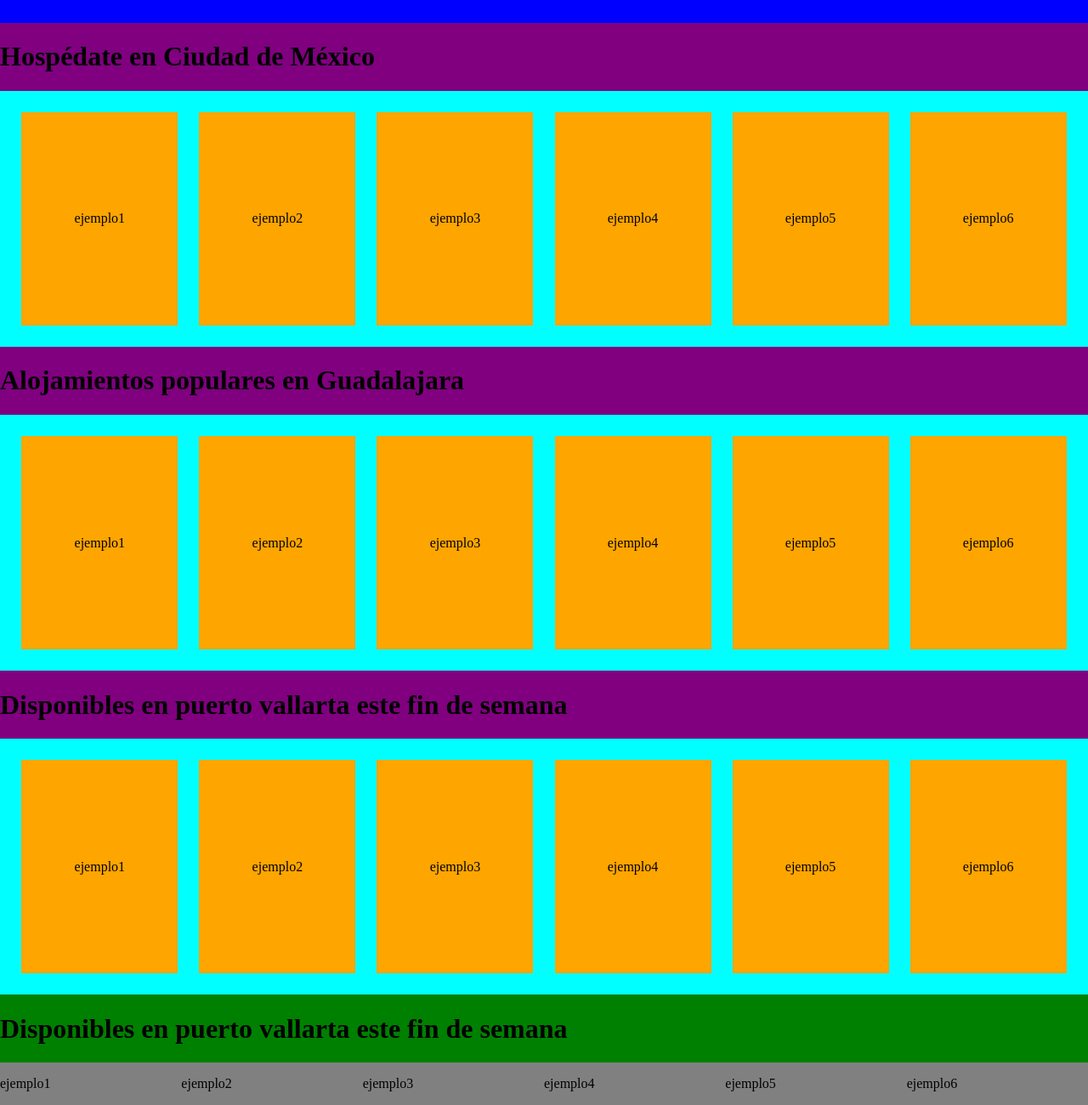
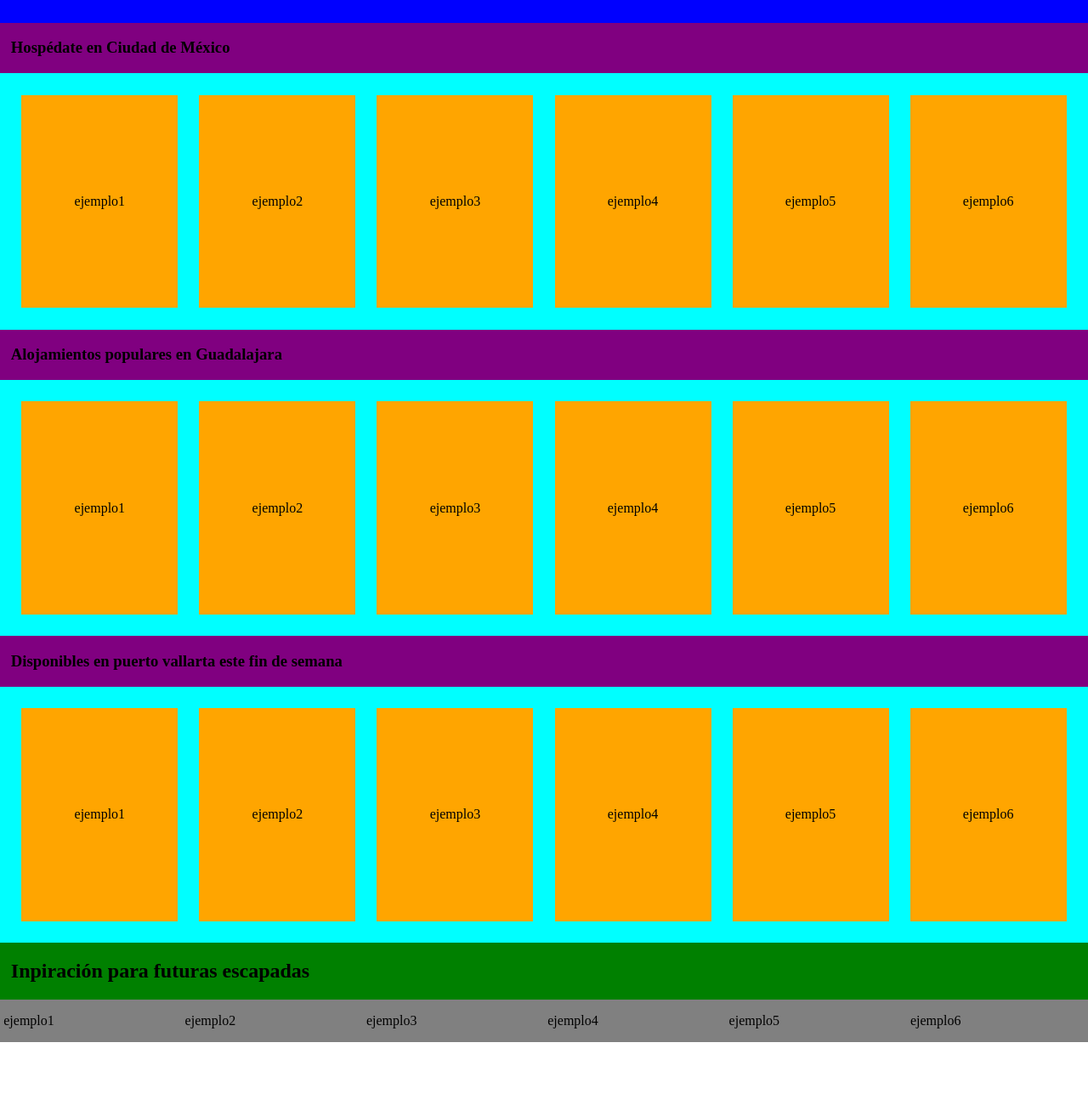
Before and after one commit to Dylanepic648/airbnbweb, a plain HTML site: page index.html in a window 1280 px wide. Shown: the part 188-1488 px from the top of the page at 85% size. After the commit the page ends 1414 px from the top, so only its background shows below. Drawn offline with Linux system fonts and the light colour scheme.

Commit message:
footer devlop

```diff
--- a/index.html
+++ b/index.html
@@ -27,7 +27,7 @@
     </div>
     <div class="content">
         <div>
-        <h1>Hospédate en Ciudad de México</h1>
+        <h3>Hospédate en Ciudad de México</h3>
         <ul class="options">
             <li class="option-box hospedaje"><p>ejemplo1</p></li>
             <li class="option-box hospedaje"><p>ejemplo2</p></li>
@@ -38,7 +38,7 @@
         </ul>
         </div>
         <div>
-        <h1>Alojamientos populares en Guadalajara</h1>
+        <h3>Alojamientos populares en Guadalajara</h3>
         <ul class="options">
             <li class="option-box hospedaje"><p>ejemplo1</p></li>
             <li class="option-box hospedaje"><p>ejemplo2</p></li>
@@ -49,7 +49,7 @@
         </ul>
         </div>
         <div>
-        <h1>Disponibles en puerto vallarta este fin de semana</h1>
+        <h3>Disponibles en puerto vallarta este fin de semana</h3>
         <ul class="options">
             <li class="option-box hospedaje"><p>ejemplo1</p></li>
             <li class="option-box hospedaje"><p>ejemplo2</p></li>
@@ -61,7 +61,7 @@
         </div>
     </div>
     <div class="footer">
-        <h1>Disponibles en puerto vallarta este fin de semana</h1>
+        <h2>Inpiración para futuras escapadas</h2>
         <div>
         <ul class="options2">
             <li class="option2-box info"><p>ejemplo1</p></li>
--- a/styles.css
+++ b/styles.css
@@ -204,3 +204,11 @@ body .footer
     background-color: gray;
     justify-content: flex-start;
 }
+.option2-box p
+{
+    margin-left: 2%;
+}
+h3, h2
+{
+    margin-left: 1%;
+}
```
